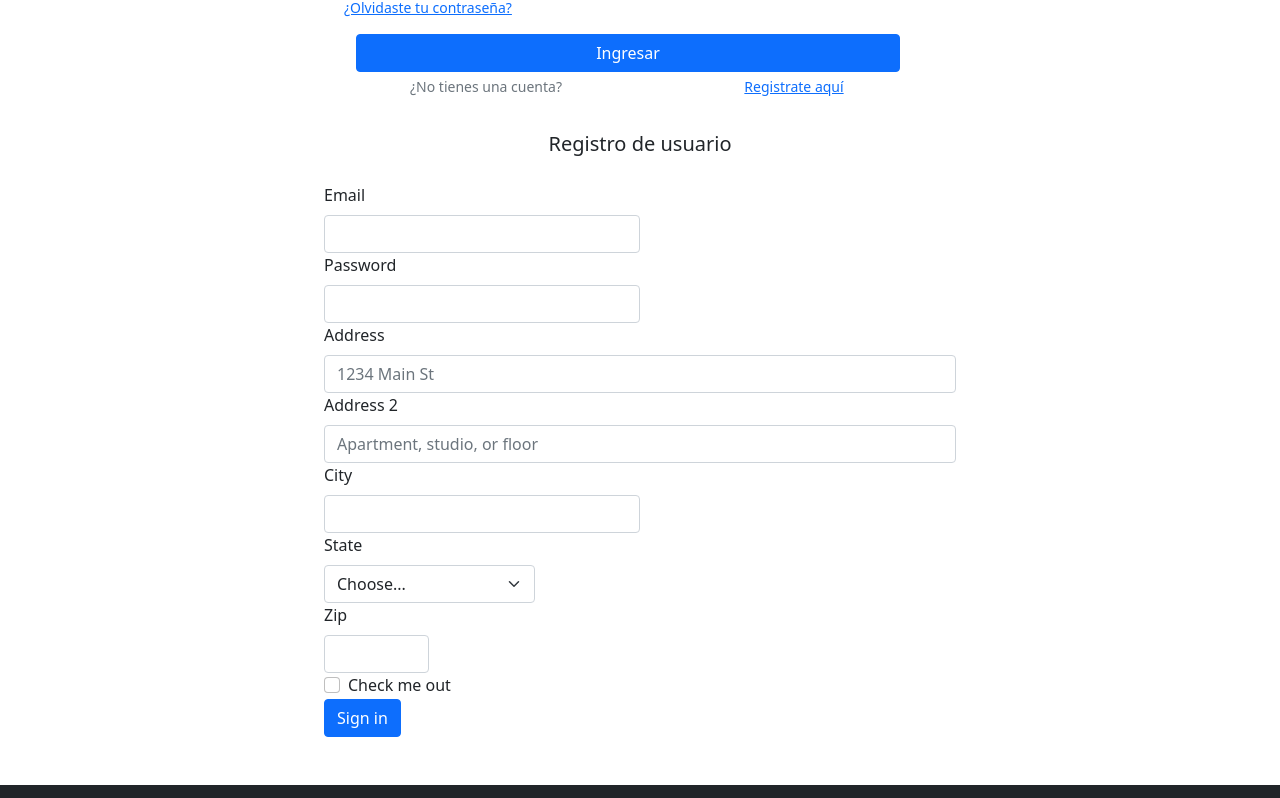
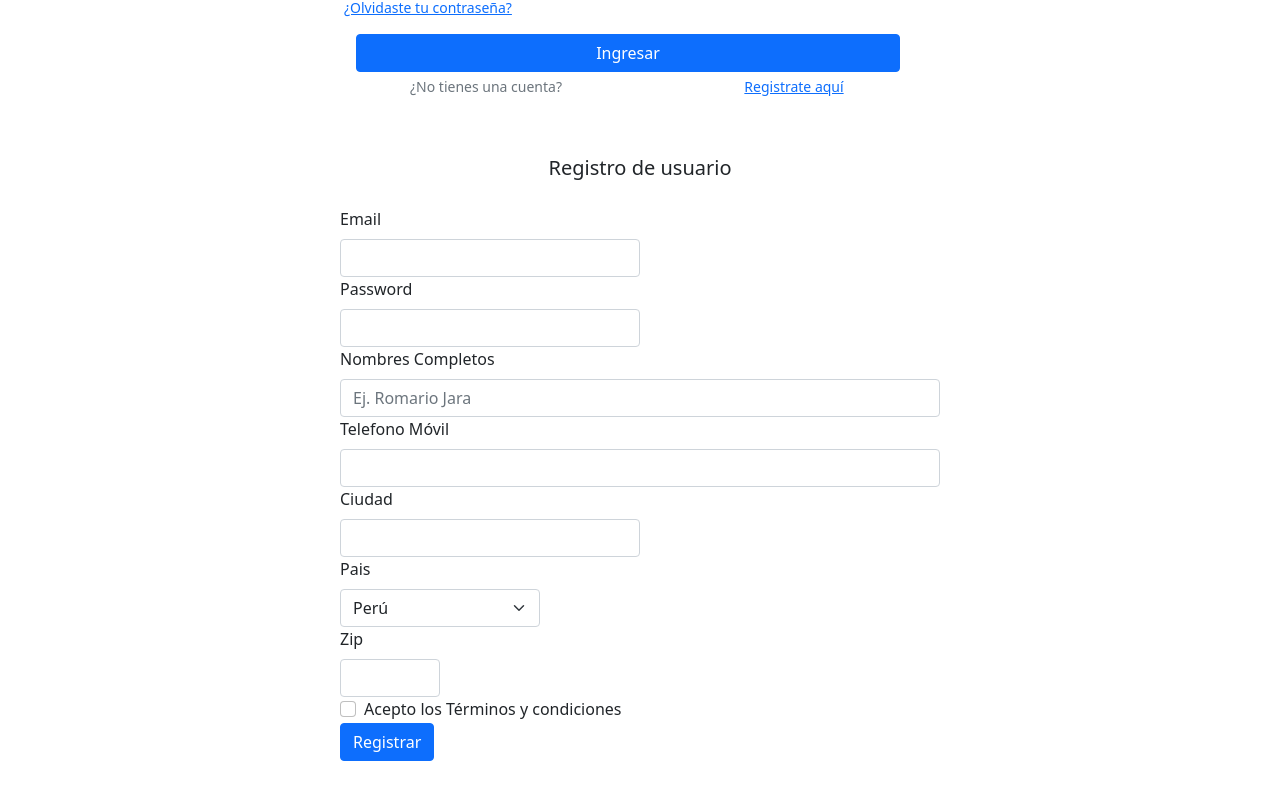
Before and after one commit to iRoma23/Palco, a React (Create React App) app: page / in a window 1280 px wide. Shown: the part 393-1191 px from the top of the page. Built offline with nearby package versions, Linux system fonts and the light colour scheme.

Commit message:
ultimos cambios

```diff
--- a/src/Components/Registro/RegistroUsuario.js
+++ b/src/Components/Registro/RegistroUsuario.js
@@ -3,7 +3,7 @@ import React from "react";
 const RegistroUsuario = () => {
   return (
     <form className="row g-3" action="#">
-      <div className="container mt-3 col col-md-6">
+      <div className="container mt-3 col col-md-6 p-4">
         <div className="row text-center">
             <div className="col-12 pb-4 fs-5">Registro de usuario</div>
         </div>
@@ -21,39 +21,41 @@ const RegistroUsuario = () => {
         </div>
         <div className="col-12">
           <label for="inputAddress" className="form-label">
-            Address
+            Nombres Completos
           </label>
           <input
             type="text"
             className="form-control"
             id="inputAddress"
-            placeholder="1234 Main St"
+            placeholder="Ej. Romario Jara"
           />
         </div>
         <div className="col-12">
           <label for="inputAddress2" className="form-label">
-            Address 2
+            Telefono Móvil
           </label>
           <input
-            type="text"
+            type="number"
             class="form-control"
-            id="inputAddress2"
-            placeholder="Apartment, studio, or floor"
+            id="movil"
+            placeholder=""
           />
         </div>
         <div className="col-md-6">
           <label for="inputCity" className="form-label">
-            City
+            Ciudad
           </label>
           <input type="text" className="form-control" id="inputCity" />
         </div>
         <div className="col-md-4">
           <label for="inputState" className="form-label">
-            State
+            Pais
           </label>
           <select id="inputState" className="form-select">
-            <option selected>Choose...</option>
-            <option>...</option>
+            <option selected>Perú</option>
+            <option>Argentina</option>
+            <option>Ecuador</option>
+            <option>Chile</option>
           </select>
         </div>
         <div className="col-md-2">
@@ -70,13 +72,13 @@ const RegistroUsuario = () => {
               id="gridCheck"
             />
             <label className="form-check-label" for="gridCheck">
-              Check me out
+              Acepto los Términos y condiciones
             </label>
           </div>
         </div>
         <div className="col-12">
           <button type="submit" className="btn btn-primary">
-            Sign in
+            Registrar
           </button>
         </div>
       </div>
```
